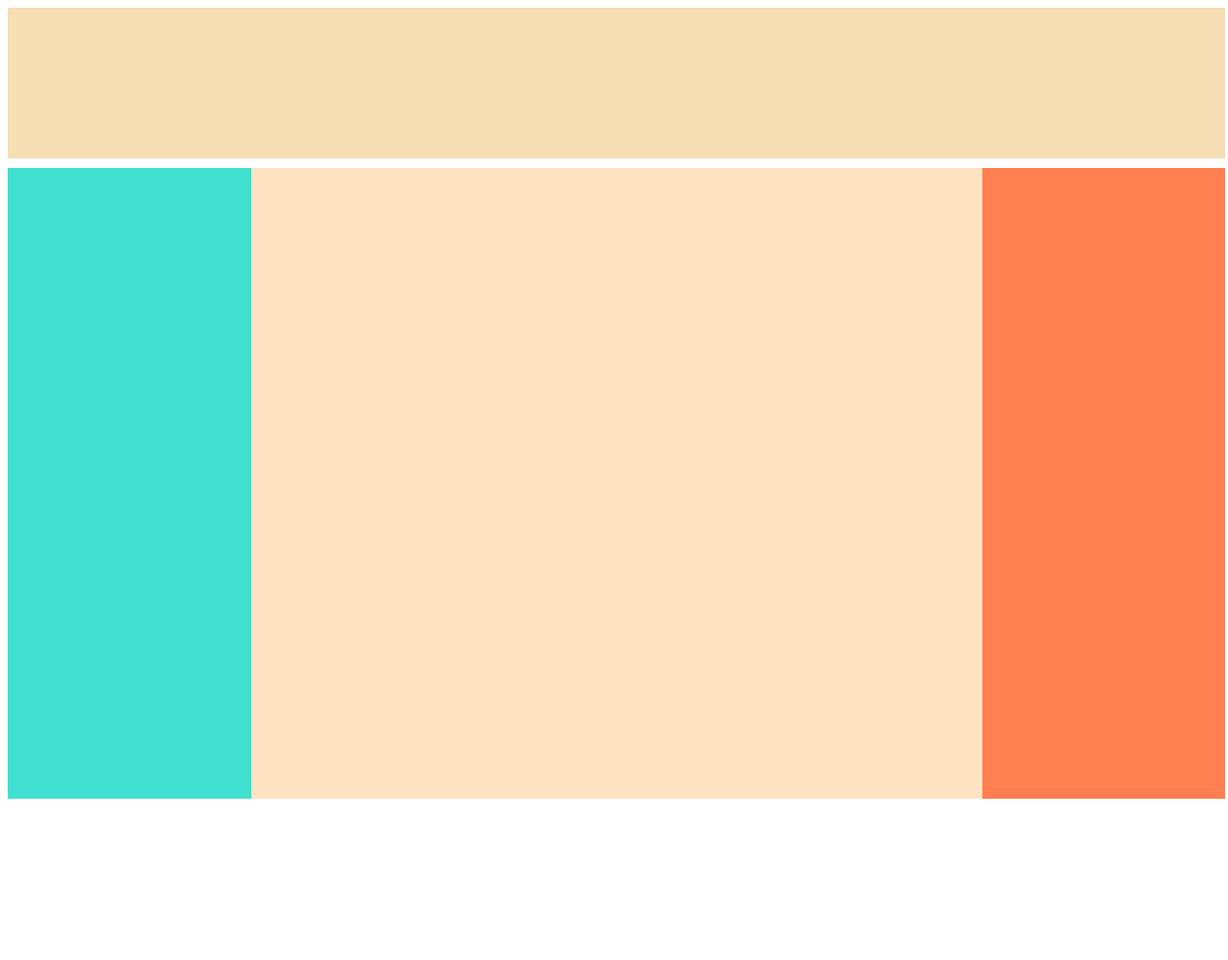
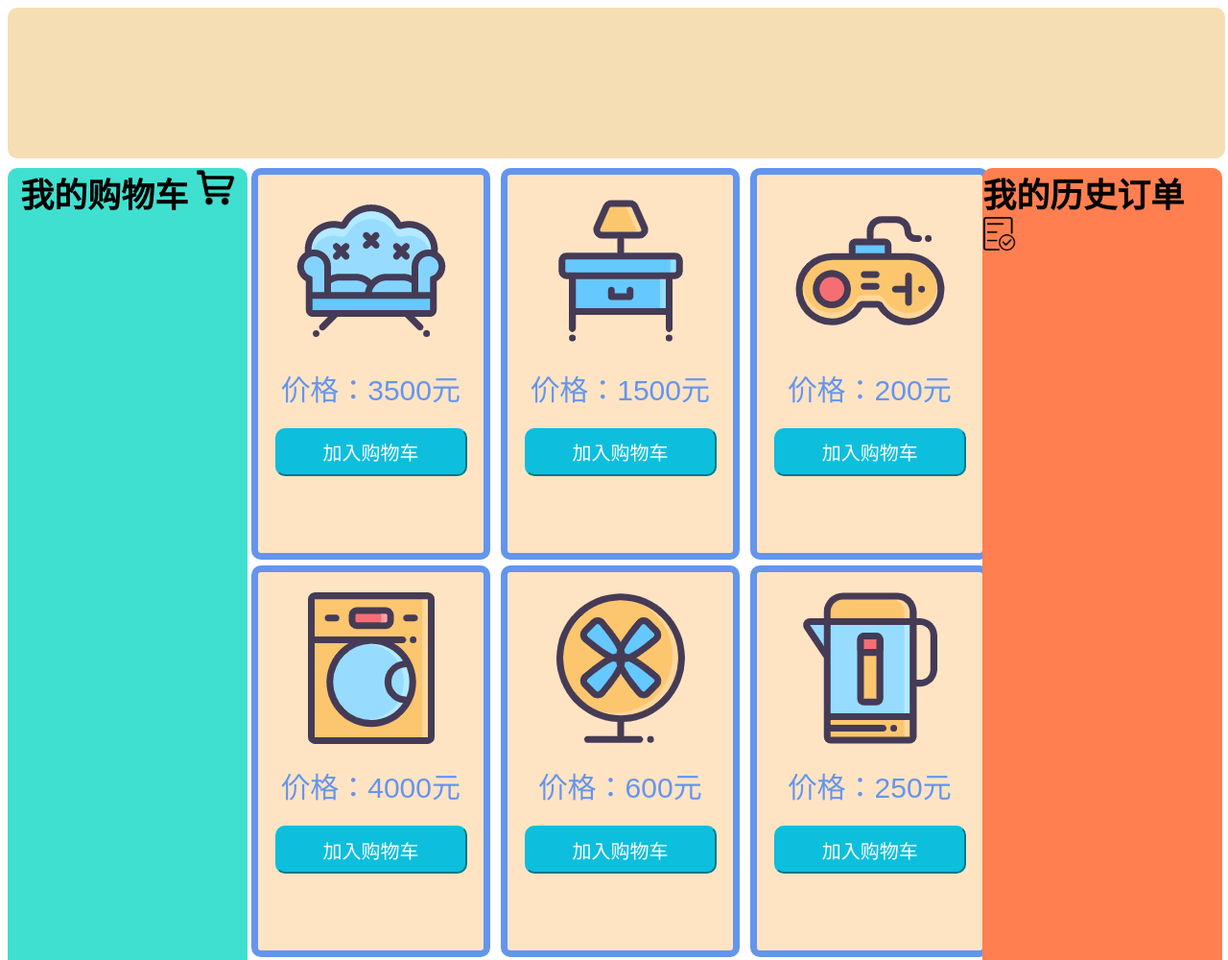
Before and after one commit to mingyigu/chatRobot, a plain HTML site: page 电商小网站/主页/主页.html in a window 1280 px wide. Shown: the top 1000 px of the page at 96% size. Before the commit the page ends 832 px from the top, so only its background shows below. Drawn offline with Linux system fonts and the light colour scheme.

Commit message:
完成了主页的框架

```diff
--- /dev/null
+++ b/电商小网站/主页/goods.css
@@ -0,0 +1,85 @@
+#goods {
+    grid-column-start: 2;
+    grid-column-end: 5;
+    grid-row-start: 1;
+    grid-row-end: 2;
+    width: 100%;
+    height: 250%;
+    display: grid;
+    grid-template-columns: repeat(3,31%);
+    grid-template-rows: repeat(4,24%);
+    grid-column-gap: 25px;
+    grid-row-gap: 20px
+
+}
+.items {
+    background-color: bisque;
+    border-radius: 10px;
+    border:cornflowerblue;
+    border-width:7px;
+    border-style:solid;
+    display: flex;
+    flex-direction: column;
+    align-items:center;
+    width: 100%;
+    height: 100%;
+}
+
+.价格 {
+    font-size: 30px;
+    color: cornflowerblue;
+    font-family: fantasy;
+}
+
+.ButtonOfAddTOShoppingCar {
+    margin-top: 20px;
+    width: 200px;
+    height: 50px;
+    border-radius: 10px;
+    border-color: #0dbfdd;
+    background-color: #0dbfdd;
+    color: white;
+    font-size: 20px;
+}
+#沙发 {
+    grid-column-start: 1;
+    grid-column-end: 2;
+    grid-row-start: 1;
+    grid-row-end: 2;
+}
+
+
+#床头柜 {
+    grid-column-start: 2;
+    grid-column-end: 3;
+    grid-row-start: 1;
+    grid-row-end: 2;
+}
+
+#游戏手柄 {
+    grid-column-start: 3;
+    grid-column-end: 4;
+    grid-row-start: 1;
+    grid-row-end: 2;
+}
+
+#洗衣机 {
+    grid-column-start: 1;
+    grid-column-end: 2;
+    grid-row-start: 2;
+    grid-row-end: 3;
+}
+
+#电风扇 {
+    grid-column-start: 2;
+    grid-column-end: 3;
+    grid-row-start: 2;
+    grid-row-end: 3;
+}
+
+#热水壶 {
+    grid-column-start: 3;
+    grid-column-end: 4;
+    grid-row-start: 2;
+    grid-row-end: 3;
+}
--- a/电商小网站/主页/initData.js
+++ b/电商小网站/主页/initData.js
@@ -3,4 +3,4 @@ var n1 = loc.length;//地址的总长度
 var n2 = loc.indexOf("=");//取得=号的位置
 var id = decodeURI(loc.substr(n2+1, n1-n2));//从=号后面的内容
     //document.write(id)
-alert("欢迎你！" + id);
+//alert("欢迎你！" + id);
--- /dev/null
+++ b/电商小网站/主页/myBill.css
@@ -0,0 +1,11 @@
+#myBillword {
+    font-size: 35px;
+    font-family: 'Times New Roman', Times, serif;
+    color: black;
+    font-weight: 600;
+}
+
+#历史订单 {
+    width: 35px;
+    height: 35px;
+}
--- /dev/null
+++ b/电商小网站/主页/shoppingCar.css
@@ -0,0 +1,11 @@
+#myshoppingcar {
+    font-size: 35px;
+    font-family: 'Times New Roman', Times, serif;
+    color: black;
+    font-weight: 600;
+}
+
+#购物车 {
+    width: 40px;
+    height: 40px;
+}
--- a/电商小网站/主页/主页.css
+++ b/电商小网站/主页/主页.css
@@ -9,6 +9,7 @@
 }
 
 #head {
+    border-radius: 10px;
     grid-column-start: 1;
     grid-column-end: 9;
     grid-row-start: 1;
@@ -25,39 +26,39 @@
     grid-row-end: 6;
     width: 100%;
     height: 100%;
-    background-color: thistle;
     display: grid;
-    grid-template-columns: repeat(5,20%);
+    grid-template-columns: repeat(5,19.7%);
     grid-template-rows: repeat(1,100%);
+    grid-column-gap: 4px;
 }
 
 
 #shoppingCar {
+    border-radius: 10px;
     grid-column-start: 1;
     grid-column-end: 2;
     grid-row-start: 1;
     grid-row-end: 2;
     width: 100%;
-    height: 100%;
+    height: 250%;
     background-color: turquoise;
+    display: flex;
+    flex-direction: column;
+    align-items:center
 }
 
-#goods {
-    grid-column-start: 2;
-    grid-column-end: 5;
-    grid-row-start: 1;
-    grid-row-end: 2;
-    width: 100%;
-    height: 100%;
-    background-color: bisque;
-}
+
 
 #myBill {
+    border-radius: 10px;
     grid-column-start: 5;
     grid-column-end: 6;
     grid-row-start: 1;
     grid-row-end: 2;
     width: 100%;
-    height: 100%;
+    height: 250%;
     background-color: coral;
+    display: flex;
+    flex-direction: column;
+    align-items:center
 }
--- a/电商小网站/主页/主页.html
+++ b/电商小网站/主页/主页.html
@@ -4,6 +4,9 @@
       <title>电商主页</title>
       <script type="text/javascript" src = "initData.js"></script>
       <link rel = "stylesheet" type = "text/css" href = "主页.css" />
+      <link rel = "stylesheet" type = "text/css" href = "goods.css" />
+      <link rel = "stylesheet" type = "text/css" href = "shoppingCar.css" />
+      <link rel = "stylesheet" type = "text/css" href = "myBill.css" />
     </head>
 
     <body >
@@ -13,18 +16,55 @@
         </div>
         <div id="body">
           <div id="shoppingCar">
-
+            <div id="myshoppingcar">我的购物车 <img src="../image/购物车空.png" align="top" id="购物车"></div>
           </div>
 
           <div id="goods">
 
+            <div id="沙发" class="items"  price="3500">
+              <img src="../image/沙发.png">
+              <div class="价格" >价格：3500元</div>
+              <button class="ButtonOfAddTOShoppingCar" style="cursor: pointer" onclick="addTOShoppingCar()">加入购物车</button>
+            </div>
+
+            <div id="床头柜" class="items"  price="1500">
+              <img src="../image/床头柜.png">
+              <div class="价格" >价格：1500元</div>
+              <button class="ButtonOfAddTOShoppingCar" style="cursor: pointer" onclick="addTOShoppingCar()">加入购物车</button>
+            </div>
+
+            <div id="游戏手柄" class="items" price="200">
+              <img src="../image/游戏手柄.png">
+              <div class="价格" >价格：200元</div>
+              <button class="ButtonOfAddTOShoppingCar" style="cursor: pointer" onclick="addTOShoppingCar()">加入购物车</button>
+            </div>
+
+            <div id="洗衣机" class="items" price="4000">
+              <img src="../image/洗衣机.png">
+              <div class="价格" >价格：4000元</div>
+              <button class="ButtonOfAddTOShoppingCar" style="cursor: pointer" onclick="addTOShoppingCar()">加入购物车</button>
+            </div>
+
+            <div id="电风扇" class="items" price="600">
+              <img src="../image/电风扇.png">
+              <div class="价格" >价格：600元</div>
+              <button class="ButtonOfAddTOShoppingCar" style="cursor: pointer" onclick="addTOShoppingCar()">加入购物车</button>
+            </div>
+
+            <div id="热水壶" class="items" price="250">
+              <img src="../image/热水壶.png">
+              <div class="价格" >价格：250元</div>
+              <button class="ButtonOfAddTOShoppingCar" style="cursor: pointer" onclick="addTOShoppingCar()">加入购物车</button>
+            </div>
+
           </div>
 
           <div id="myBill">
-
+            <div id="myBillword">我的历史订单 <img src="../image/历史订单.png" align="top" id="历史订单"></div>
           </div>
         </div>
       </div>
 
     </body>
 </html>
+    <script type="text/javascript" src="主页.js"></script>
--- a/电商小网站/主页/主页.js
+++ b/电商小网站/主页/主页.js
@@ -0,0 +1,25 @@
+var count = 2;
+function deletediv() {
+    var x = document.getElementById("div1");
+    var shoppingCar = document.getElementById("shoppingCar");
+    x.parentNode.removeChild(x);
+}
+
+function appenddiv() {
+    var divi =  document.createElement("div" + count);
+    var shoppingCar = document.getElementById("shoppingCar");
+    shoppingCar.appendChild(divi);
+    divi.style.width = "100px";
+    divi.style.height = "100px";
+    divi.style.backgroundColor = "#ffffcc";
+
+}
+
+function addTOShoppingCar() {
+    var clickedNode = event.target;
+    var id = clickedNode.parentNode.id;
+    alert(id);
+}
+
+var x = document.getElementById("沙发");
+//alert(x.getAttribute("price"));
--- a/电商小网站/注册界面/注册界面.js
+++ b/电商小网站/注册界面/注册界面.js
@@ -31,6 +31,8 @@ function register() {
                     alert(response);
                     alert("注册成功");
                     //附带用户信息，跳转页面到主页
+                    var res = JSON.parse(this.responseText);
+                    alert(res,res.data);
                     toLogin();
                 }
             }
--- a/电商小网站/登入界面/登入界面.js
+++ b/电商小网站/登入界面/登入界面.js
@@ -19,8 +19,9 @@ function login() {
 
     //进行Ajax交互，确认用户信息的正确性，若正确则页面跳转到主页。
     var xml = new XMLHttpRequest();
-    xml.open("get","?" + massage,true);
-    xml.send(null);
+    xml.open("poat","url",true);
+    xml.setRequestHeader("Content-Type", "application/json");
+    xml.send(JSON.stringify({'data':massage}));
     xml.onreadystatechange = function () {
         if(this.readyState == 4) {
             console.log("交互已经完成");
```
Also changed, not shown: 电商小网站/image/历史订单.png (added), 电商小网站/image/洗衣机.png (added), 电商小网站/image/游戏手柄.png (added), 电商小网站/image/热水壶.png (added), 电商小网站/image/电风扇.png (added), 电商小网站/image/购物车空.png (added).
